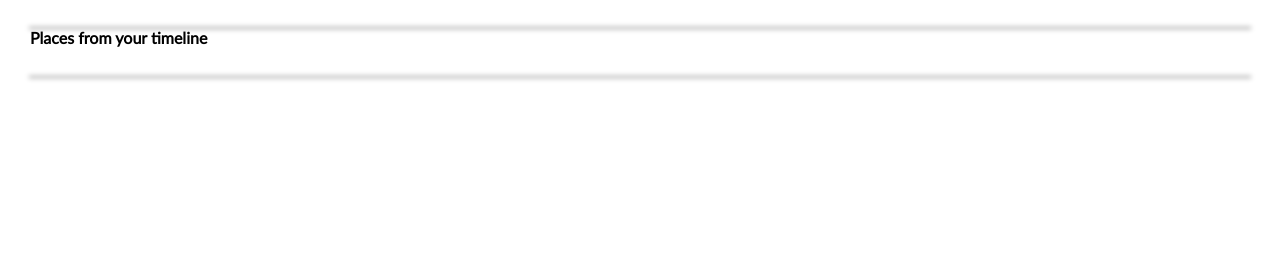
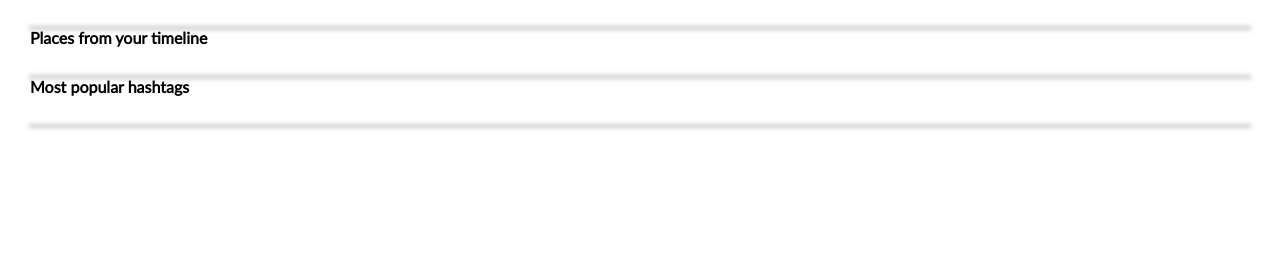
Before and after one commit to tweetalyzah/tweetalyzah, a Flask app: template templates/augmented_index.html in a window 1280 px wide. Shown: the part 521-800 px from the top of the page. Run offline with Flask 2, Linux system fonts and the light colour scheme; the template is opened without the code that fills it, so the values that code supplies are empty; the visitor is signed in with stand-in values (Sample User, id 1); some libraries are stand-ins or nearby versions.

Commit message:
Add most popular hashtags

```diff
--- a/static/style.css
+++ b/static/style.css
@@ -133,3 +133,8 @@
     margin: 30px auto;
     box-shadow: 0 0 5px 1px #979797;
 }
+
+#hashtag_chart_div {
+    margin: 30px auto;
+    box-shadow: 0 0 5px 1px #979797;
+}
--- a/templates/augmented_index.html
+++ b/templates/augmented_index.html
@@ -4,10 +4,17 @@
     <link rel="stylesheet" href="../static/style.css">
     <script type="text/javascript" src="https://www.google.com/jsapi"></script>
     <script type="text/javascript">// Load the Visualization API and the piechart package.
-      google.load('visualization', '1.0', {'packages':['corechart']});
+    google.load('visualization', '1.0', {'packages': ['corechart']});
     // Set a callback to run when the Google Visualization API is loaded.
-      google.setOnLoadCallback(function(){drawChart('Languages', 'Usage', {{ language_data | safe }}, 'Most used languages on Twitter: All Tweets','chart_div');});
-      google.setOnLoadCallback(function(){drawChart('Countries', 'Usage', {{ countries_data | safe }}, 'Places marked on your timeline','country_chart_div');});
+    google.setOnLoadCallback(function () {
+        drawChart('Languages', 'Usage', {{ language_data | safe }}, 'Most used languages on your Twitter timeline: All Tweets', 'chart_div');
+    });
+    google.setOnLoadCallback(function () {
+        drawChart('Countries', 'Usage', {{ countries_data | safe }}, 'Places marked on your timeline', 'country_chart_div');
+    });
+    google.setOnLoadCallback(function () {
+        drawBarChart('Hashtags', 'Usage', {{ hashtags_data| safe }}, 'Most popular hashtags', 'hashtag_chart_div');
+    });
     // Callback that creates and populates a data table,
     // instantiates the pie chart, passes in the data and
     // draws it.
@@ -32,6 +39,28 @@
         {#        console.log(data);#}
         chart.draw(data, options);
     }
+
+    function drawBarChart(col1, col2, data_thing, title, div_name) {
+        // Create the data table.
+        var data = new google.visualization.DataTable();
+
+        data.addColumn('string', col1);
+        data.addColumn('number', col2);
+{#        data.addColumn({type: 'number', role: 'tooltip'});#}
+        data.addRows(data_thing);
+        // Set chart options
+        var options = {
+            'title': title,
+            'width': 600,
+            'height': 500,
+            sliceVisibilityThreshold: .01,
+            is3D: true
+        };
+        // Instantiate and draw our chart, passing in some options.
+        var chart = new google.visualization.BarChart(document.getElementById(div_name));
+        {#        console.log(data);#}
+        chart.draw(data, options);
+    }
     </script>
 {% endblock %}
 {% block div %}
@@ -44,3 +73,8 @@
     <div id="country_chart_div"></div>
     {#    <div id="chart_div2"></div>#}
 {% endblock %}
+{% block hashtag_div %}
+    <b>Most popular hashtags</b>
+    <div id="hashtag_chart_div"></div>
+        <div id="chart_div2"></div>
+{% endblock %}
--- a/templates/index.html
+++ b/templates/index.html
@@ -44,6 +44,8 @@
         {% endblock %}
         {% block country_div %}
         {% endblock %}
+        {% block hashtag_div %}
+        {% endblock %}
     {% else %}
         <p>
             Sign in to view your public timeline and to tweet from this
--- a/twitter.py
+++ b/twitter.py
@@ -125,28 +125,47 @@
     return countries_list
 
 
+def get_hashtags():
+    """
+    Function used to get list of most popular hashtags/trends
+    with popularity associated with each hashtag.
+    Collection is sorted by popularity.
+    """
+    trends = twitter.request('trends/place.json?id=1').data
+    trends_list = [[x['name'], int(x['tweet_volume'])]
+                   for x in trends[0]['trends']
+                   if isinstance(x['tweet_volume'], int)]
+    trends_list = sorted(trends_list, key=lambda x: x[1], reverse=True)
+    return list(trends_list)
+
+
 @app.route('/')
 def index():
     """Function generating main page"""
     tweets = None
     languages = None
     countries = None
+    trends = None
     if g.user is not None:
         resp = twitter.request('statuses/home_timeline.json')
 
         if resp.status == 200:
             tweets = resp.data
+            countries = get_countries(tweets)
         else:
             flash('Unable to load tweets from Twitter.')
         try:
             languages = get_languages()
+            trends = get_hashtags()
+            print(trends)
         except KeyError:
             pass
-        countries = get_countries(tweets)
+            # print(tweets)
     return render_template('augmented_index.html',
                            tweets=tweets,
                            language_data=languages,
-                           countries_data=countries)
+                           countries_data=countries,
+                           hashtags_data=trends)
 
 
 @app.route('/tweet', methods=['POST'])
@@ -165,7 +184,7 @@
         flash("Error: #%d, %s " % (
             resp.data.get('errors')[0].get('code'),
             resp.data.get('errors')[0].get('message'))
-        )
+              )
     elif resp.status == 401:
         flash('Authorization error with Twitter.')
     else:
```
Lines whose indentation alone changed are shown as unchanged.
